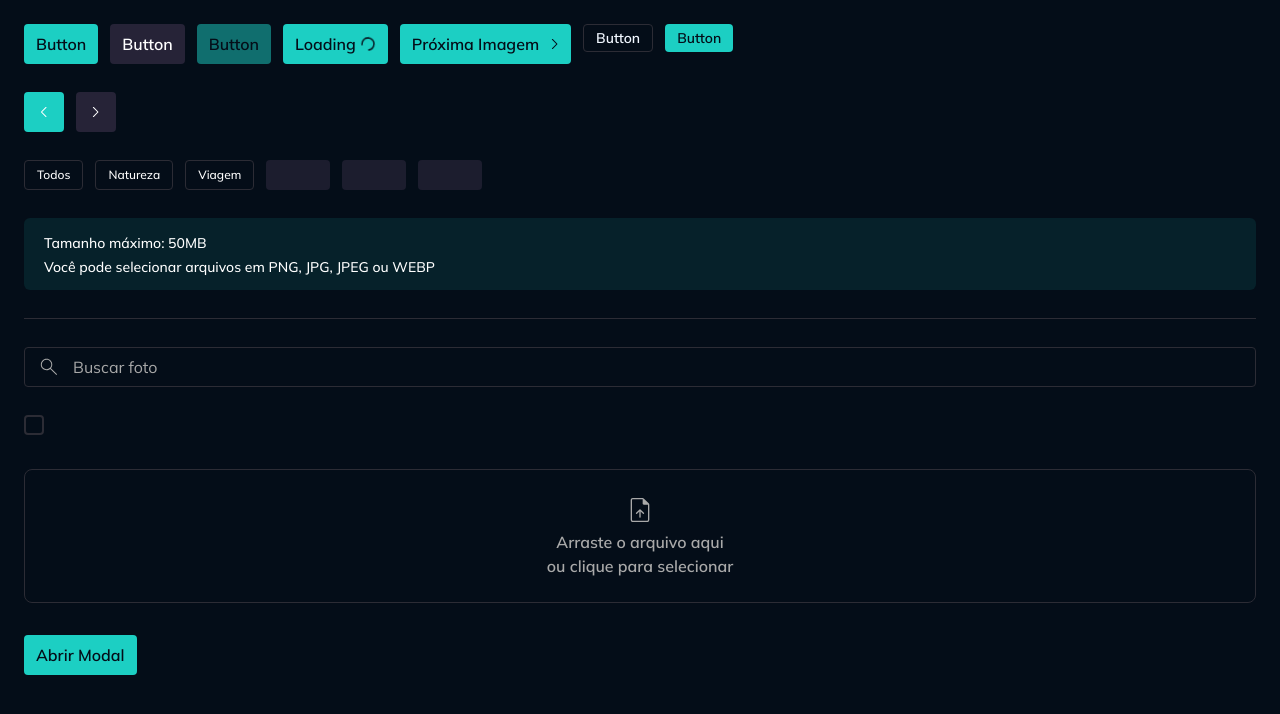
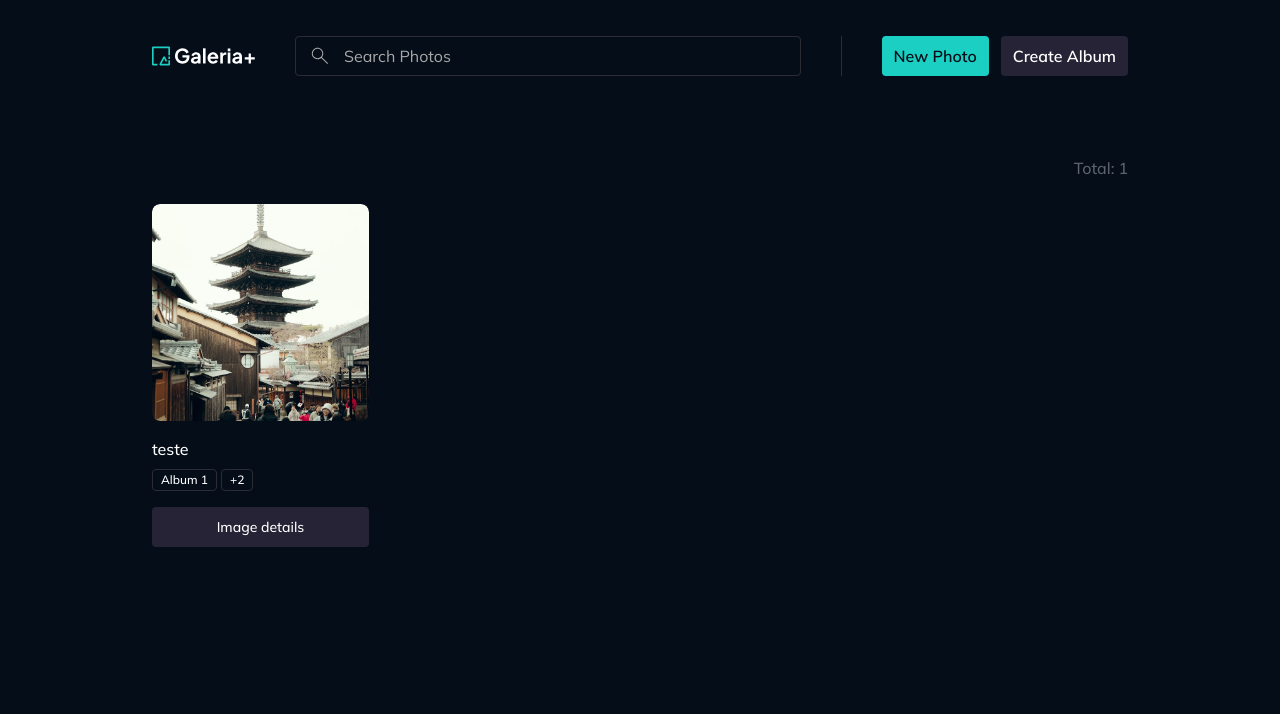
Before and after one commit to Vitorcd20/gallery-app, a React (Vite) app: page / in a window 1280 px wide. Shown: the top 714 px of the page. Built offline with nearby package versions, Linux system fonts and the light colour scheme.

Commit message:
feat: add routing

```diff
--- a/src/App.tsx
+++ b/src/App.tsx
@@ -1,120 +1,21 @@
-import Button from "./components/button";
-import ButtonIcon from "./components/button-icon";
-import ChevronLeftIcon from "./assets/icons/chevron-left.svg?react";
-import ChevronRightIcon from "./assets/icons/chevron-right.svg?react";
-import Badge from "./components/badge";
-import Alert from "./components/alert";
-import Divider from "./components/divider";
-import InputText from "./components/input-text";
-import SearchIcon from "./assets/icons/search.svg?react";
-import InputCheckbox from "./components/input-checkbox";
-import InputSingleFile from "./components/input-single-file";
-import Text from "./components/text";
-import { useForm } from "react-hook-form";
-import ImageFilePreview from "./components/image-file-preview";
-import {
-  Dialog,
-  DialogBody,
-  DialogContent,
-  DialogClose,
-  DialogFooter,
-  DialogHeader,
-  DialogTrigger,
-} from "./components/dialog";
+import {BrowserRouter, Route, Routes} from 'react-router'
+import PageComponents from './pages/page-components'
+import LayoutMain from './pages/layout-main'
+import PageHome from './pages/page-home'
+import PagePhotoDetails from './pages/page-photo-details'
 
 export default function App() {
-  const form = useForm();
-  const file = form.watch("file");
-  const fileSrc = file?.[0] ? URL.createObjectURL(file[0]) : undefined;
 
   return (
-    <div className="grid gap-7 p-6">
-      <div className="flex gap-3">
-        <Button>Button</Button>
-        <Button variant="secondary">Button</Button>
-        <Button disabled>Button</Button>
-        <Button handling>Loading</Button>
-        <Button icon={ChevronRightIcon}>Próxima Imagem</Button>
-        <Button variant="ghost" size="sm">
-          Button
-        </Button>
-        <Button variant="primary" size="sm">
-          Button
-        </Button>
-      </div>
+    <BrowserRouter>
+    <Routes>
+      <Route element={<LayoutMain />}>
+      <Route index element={<PageHome />} />
+      <Route path='/photos/:id' element={<PagePhotoDetails />} />
+      <Route path='/components' element={<PageComponents />} />
+      </Route>
+    </Routes>
+    </BrowserRouter>
 
-      <div className="flex gap-3">
-        <ButtonIcon icon={ChevronLeftIcon} />
-        <ButtonIcon icon={ChevronRightIcon} variant="secondary" />
-      </div>
-
-      <div className="flex gap-3">
-        <Badge>Todos</Badge>
-        <Badge>Natureza</Badge>
-        <Badge>Viagem</Badge>
-        <Badge loading>Viagem</Badge>
-        <Badge loading>Viagem</Badge>
-        <Badge loading>Viagem</Badge>
-      </div>
-
-      <div>
-        <Alert>
-          Tamanho máximo: 50MB
-          <br />
-          Você pode selecionar arquivos em PNG, JPG, JPEG ou WEBP
-        </Alert>
-      </div>
-
-      <div>
-        <Divider />
-      </div>
-
-      <div>
-        <InputText icon={SearchIcon} placeholder="Buscar foto" />
-      </div>
-
-      <div>
-        <InputCheckbox />
-      </div>
-
-      <div>
-        <InputSingleFile
-          replaceBy={<ImageFilePreview src={fileSrc} alt="Image" />}
-          form={form}
-          allowedExtensions={["png", "jpg", "jpeg", "webp"]}
-          maxFileSizeInMB={50}
-          {...form.register("file")}
-        />
-      </div>
-
-      <div>
-        <Dialog>
-          <DialogTrigger asChild>
-            <Button>Abrir Modal</Button>
-          </DialogTrigger>
-          <DialogContent>
-            <DialogHeader>Teste Dialog</DialogHeader>
-
-            <DialogBody>
-              <Text as="div">Teste conteúdo do dialog</Text>
-
-              <InputSingleFile
-                allowedExtensions={["png", "jpg", "jpeg", "webp"]}
-                maxFileSizeInMB={50}
-                form={form}
-                replaceBy={<ImageFilePreview src={fileSrc} alt="Imagem" />}
-                {...form.register("file")}
-              />
-            </DialogBody>
-            <DialogFooter>
-              <DialogClose asChild>
-                <Button variant="secondary">Cancelar</Button>
-              </DialogClose>
-              <Button>Adicionar</Button>
-            </DialogFooter>
-          </DialogContent>
-        </Dialog>
-      </div>
-    </div>
-  );
+  )
 }
```
